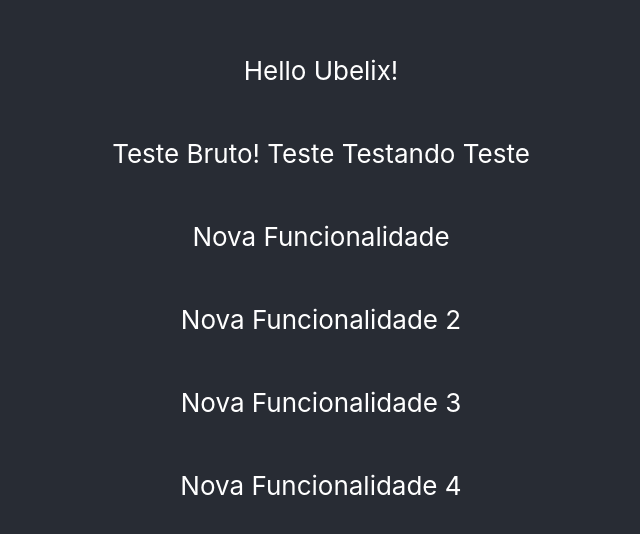
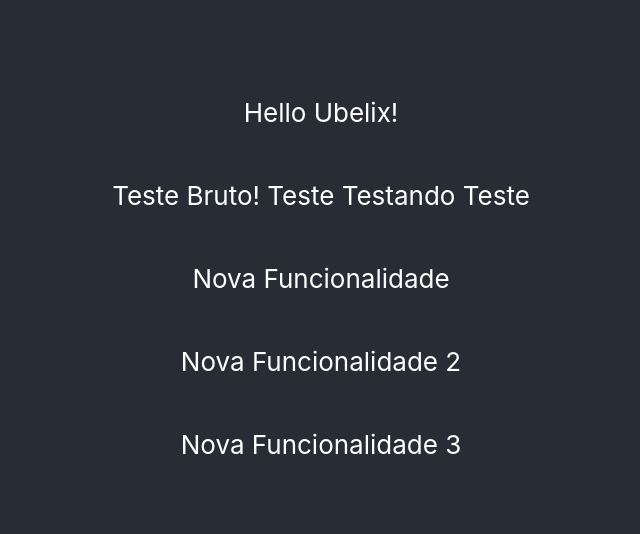
Before and after one commit to vtpa/ubx-poc-lib-automation, a React (Create React App) app: page / in a window 1280 px wide. Shown: the part 122-656 px from the top of the page, without its empty margins (319-959 px from the left). Built offline with nearby package versions, Linux system fonts and the light colour scheme.

Commit message:
Fix: Arrumei tudo

```diff
--- a/src/App.js
+++ b/src/App.js
@@ -21,9 +21,6 @@ function App() {
         <p>
           Nova Funcionalidade 3
         </p>
-        <p>
-          Nova Funcionalidade 4
-        </p>
       </header>
     </div>
   );
```
